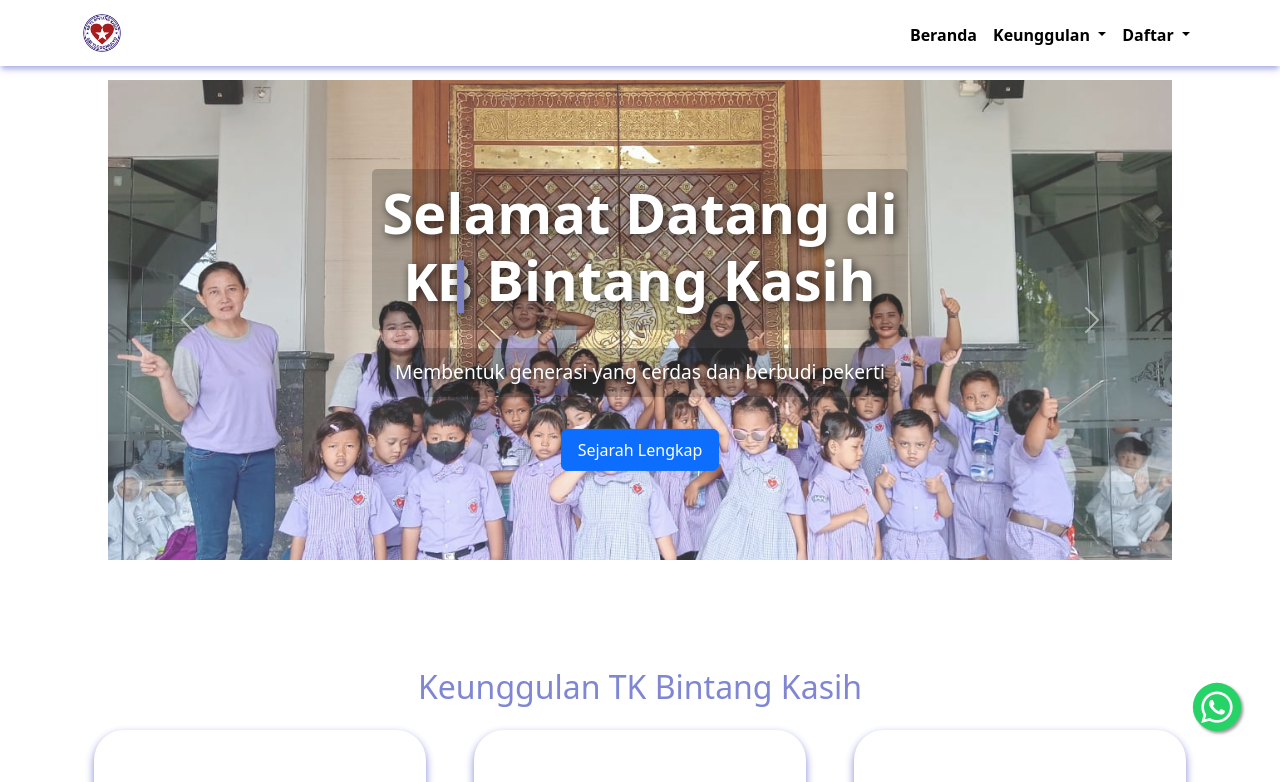
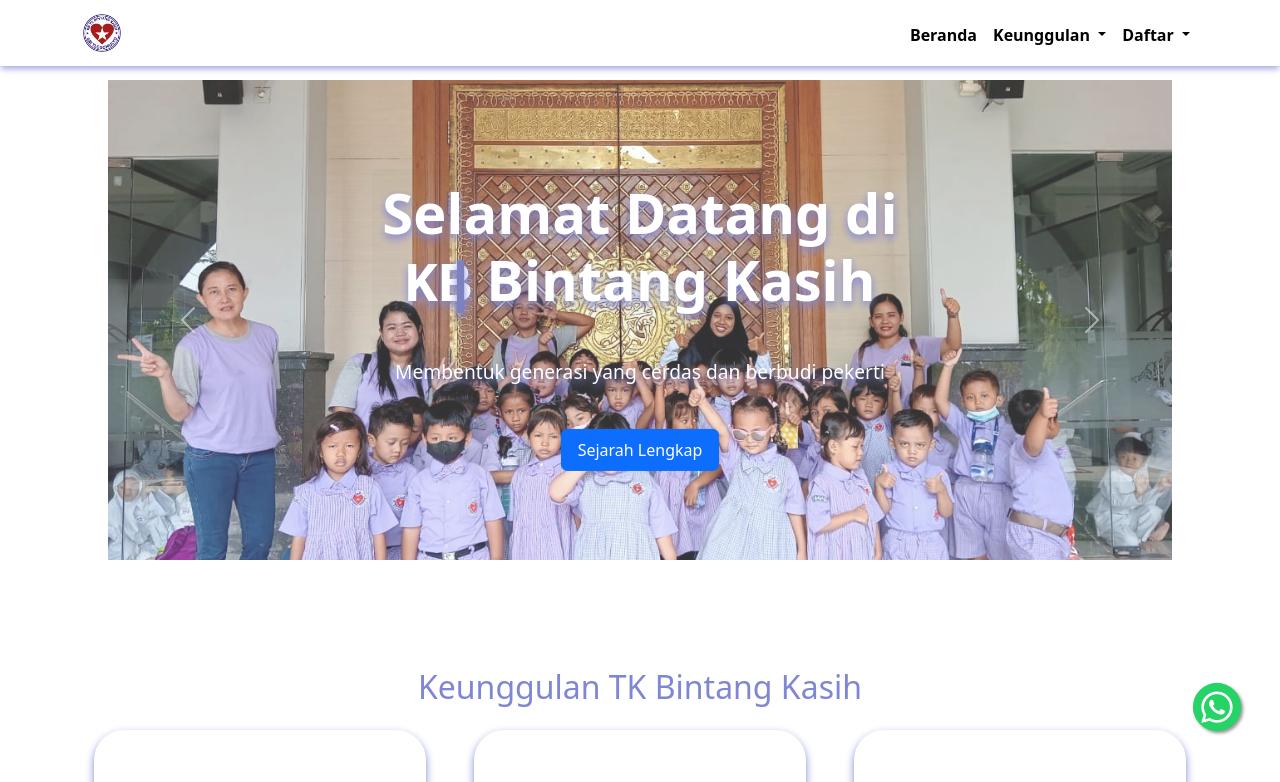
Before and after one commit to yerikodirgantara/Tk-Bintang-Kasih, a Vue app: page / in a window 1280 px wide. Shown: the top 782 px of the page. Built offline with nearby package versions, Linux system fonts and the light colour scheme.

Commit message:
commit teks

```diff
--- a/src/components/Landingpage/Home.vue
+++ b/src/components/Landingpage/Home.vue
@@ -7,22 +7,22 @@
       <div id="heroCarousel" class="carousel slide" data-bs-ride="carousel" data-bs-interval="3000">
         <div class="carousel-inner">
           <div class="carousel-item active">
-            <img src="../../assets/gambar_5.jpg" class="d-block w-100" alt="First slide">
+            <img src="../../assets/gambar_5.jpg" class="d-block w-100 shadow-lg" alt="First slide">
           </div>
           <div class="carousel-item">
-            <img src="../../assets/gambar_6.jpg" class="d-block w-100" alt="Second slide">
+            <img src="../../assets/gambar_6.jpg" class="d-block w-100 shadow-lg" alt="Second slide">
           </div>
           <div class="carousel-item">
-            <img src="../../assets/gambar_7.jpg" class="d-block w-100" alt="Third slide">
+            <img src="../../assets/gambar_7.jpg" class="d-block w-100 shadow-lg" alt="Third slide">
           </div>
           <div class="carousel-item">
-            <img src="../../assets/gambar_2.jpg" class="d-block w-100" alt="Fourth slide">
+            <img src="../../assets/gambar_2.jpg" class="d-block w-100 shadow-lg" alt="Fourth slide">
           </div>
           <div class="carousel-item">
-            <img src="../../assets/gambar_3.jpg" class="d-block w-100" alt="Fifth slide">
+            <img src="../../assets/gambar_3.jpg" class="d-block w-100 shadow-lg" alt="Fifth slide">
           </div>
           <div class="carousel-item">
-            <img src="../../assets/gambar_4.jpg" class="d-block w-100" alt="Sixth slide">
+            <img src="../../assets/gambar_4.jpg" class="d-block w-100 shadow-lg" alt="Sixth slide">
           </div>
         </div>
         <button class="carousel-control-prev" type="button" data-bs-target="#heroCarousel" data-bs-slide="prev">
@@ -390,6 +390,7 @@ export default {
   height: 100vh;
   object-fit: contain;
   opacity: 0.8; /* Transparansi gambar, sesuaikan nilai ini (0.1 - 1) */
+  box-shadow: 0 4px 8px #7f86d4;
 }
 h2, h5 {
   color: #7f86d4; /* Warna ungu */
@@ -410,24 +411,24 @@ h2, h5 {
 .hero-title {
   font-size: 3.5rem;
   font-weight: bold;
-  background-color: rgba(0, 0, 0, 0.196); /* Latar belakang hitam transparan */
+  background-color: rgba(0, 0, 0, 0.014); /* Latar belakang hitam transparan */
   color: white; /* Teks warna putih agar jelas */
   padding: 10px;
   border-radius: 5px;
   display: inline-block;
-  text-shadow: 2px 2px 10px rgba(0, 0, 0, 0.7); /* Shadow hitam untuk teks */
+  text-shadow: 0 4px 8px #7f86d4 /* Shadow ungu teks */
 }
 
 /* Subjudul dengan shadow dan background semi-transparan */
 .hero-subtitle {
   font-size: 1.2rem;
-  background-color: rgba(0, 0, 0, 0.203); /* Latar belakang hitam transparan */
+  background-color: rgba(0, 0, 0, 0.014); /* Latar belakang hitam transparan */
   color: white;
   padding: 10px;
   border-radius: 5px;
   display: inline-block;
   margin-top: 10px;
-  text-shadow: 2px 2px 10px rgba(0, 0, 0, 0.7); /* Shadow hitam untuk teks */
+  text-shadow: 0 4px 8px #7f86d4 /* Shadow ungu teks */
 }
 /* Typewriter Effect Styling */
 .typewriter-effect {
```
